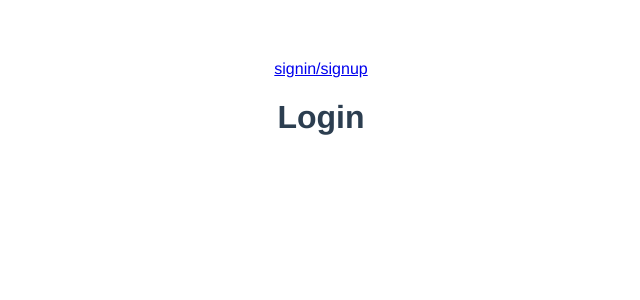
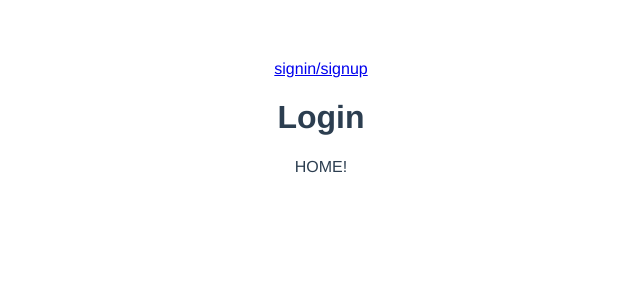
Before and after one commit to stephaniesmith/goals-TA, a Vue app in the folder app/: page /#/ in a window 1280 px wide. Shown: the top 300 px of the page, without its empty margins (319-959 px from the left). Built offline with nearby package versions, Linux system fonts and the light colour scheme.

Commit message:
adding home to the router

```diff
--- /dev/null
+++ b/app/src/components/Home.vue
@@ -0,0 +1,15 @@
+<template>
+  <div>
+    HOME!
+  </div>
+</template>
+
+<script>
+export default {
+
+};
+</script>
+
+<style scoped>
+
+</style>
--- a/app/src/router.js
+++ b/app/src/router.js
@@ -1,8 +1,10 @@
 import VueRouter from 'vue-router';
 import Auth from './components/Auth';
+import Home from './components/Home';
 
 export default new VueRouter({
   routes: [
+    { path: '/', component: Home },
     { path: '/auth', component: Auth }
   ]
 });
```
